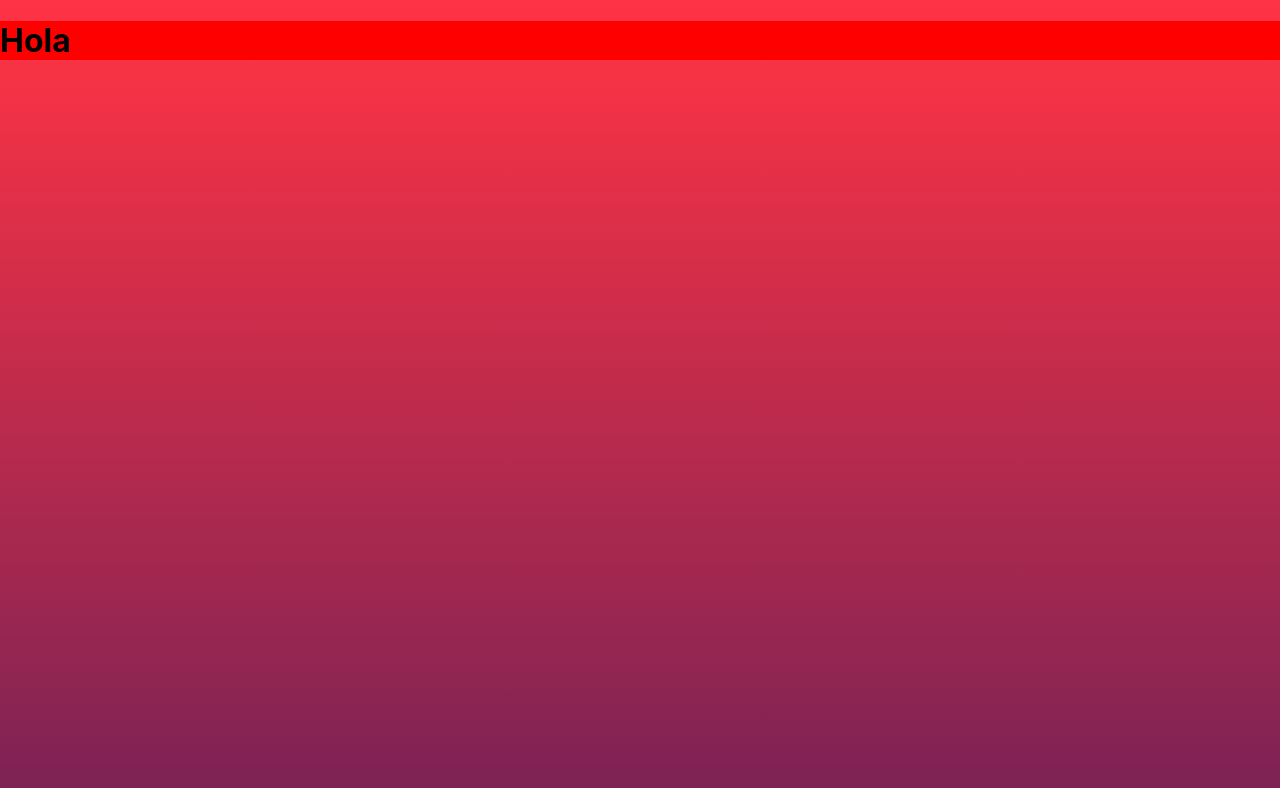
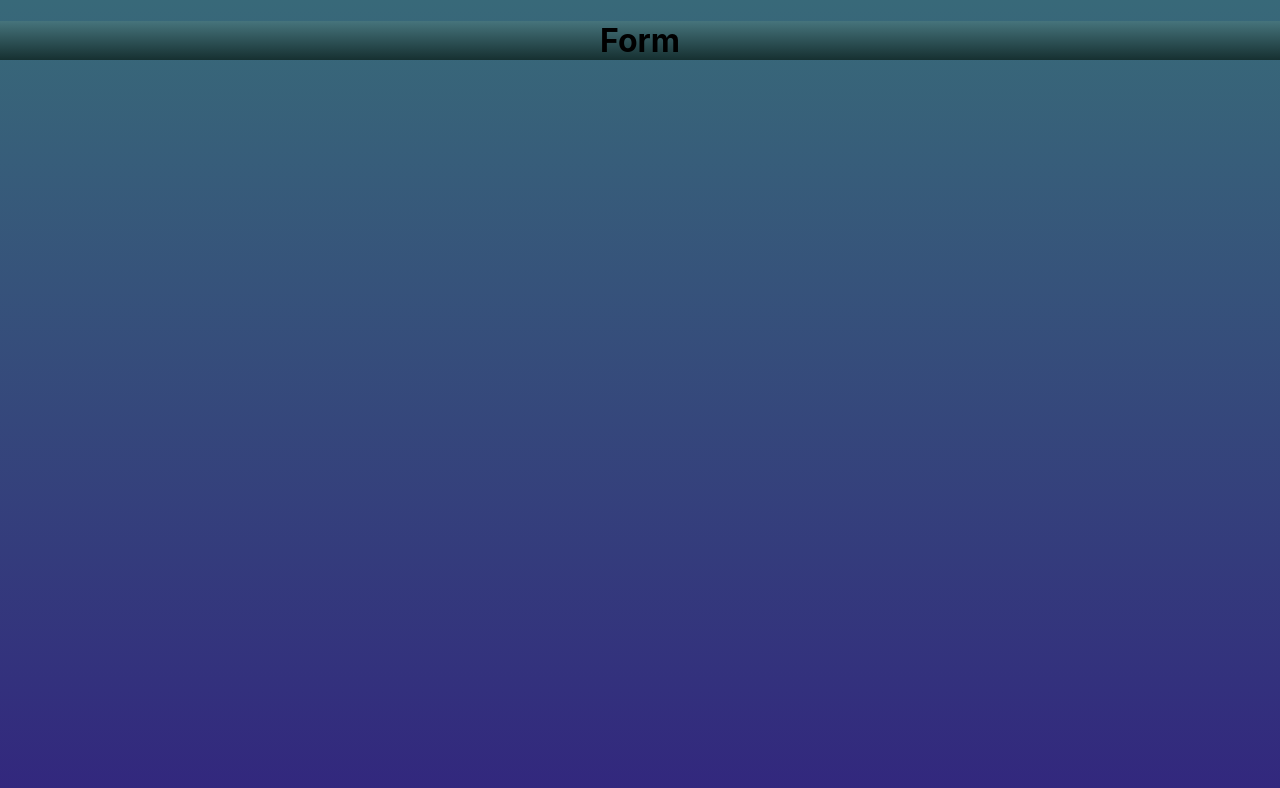
Before and after one commit to Maria25182/project_microservices, a React (Create React App) app: page /Clients in a window 1280 px wide. Shown: the top 788 px of the page. Built offline with nearby package versions, Linux system fonts and the light colour scheme.

Commit message:
PrimeraModFondo_Prueba_Maria

```diff
--- a/src/components/clients/Clients.css
+++ b/src/components/clients/Clients.css
@@ -1,10 +1,14 @@
 html, body {
 	height: 100%;
 	margin: 0;
-	background:linear-gradient(#e66465, #9198e5);
+	background:linear-gradient(#46747c, #163031);
+}
+.Principal {
+	background:linear-gradient(#46747c, #163031);
 }
 
 
 #h1{
-    background:red;
+
+	text-align: center;
 }
--- a/src/components/clients/Clients.js
+++ b/src/components/clients/Clients.js
@@ -5,7 +5,8 @@ import   './Clients.css';
 const Clients = () => {
     return (
         <div class="Principal">
-            <h1 id="h1">Hola</h1>
+            <h1 id="h1">Form</h1>
+
         </div>
     )
 }
--- a/src/components/home/Home.css
+++ b/src/components/home/Home.css
@@ -2,7 +2,7 @@
 html, body {
 	height: 100%;
 	margin: 0;
-	background: linear-gradient(to bottom, #f34, #725);
+	background: linear-gradient(to bottom, rgb(56, 105, 121), rgb(50, 37, 126));
 }
 .container {
 	height: 100%;
```
